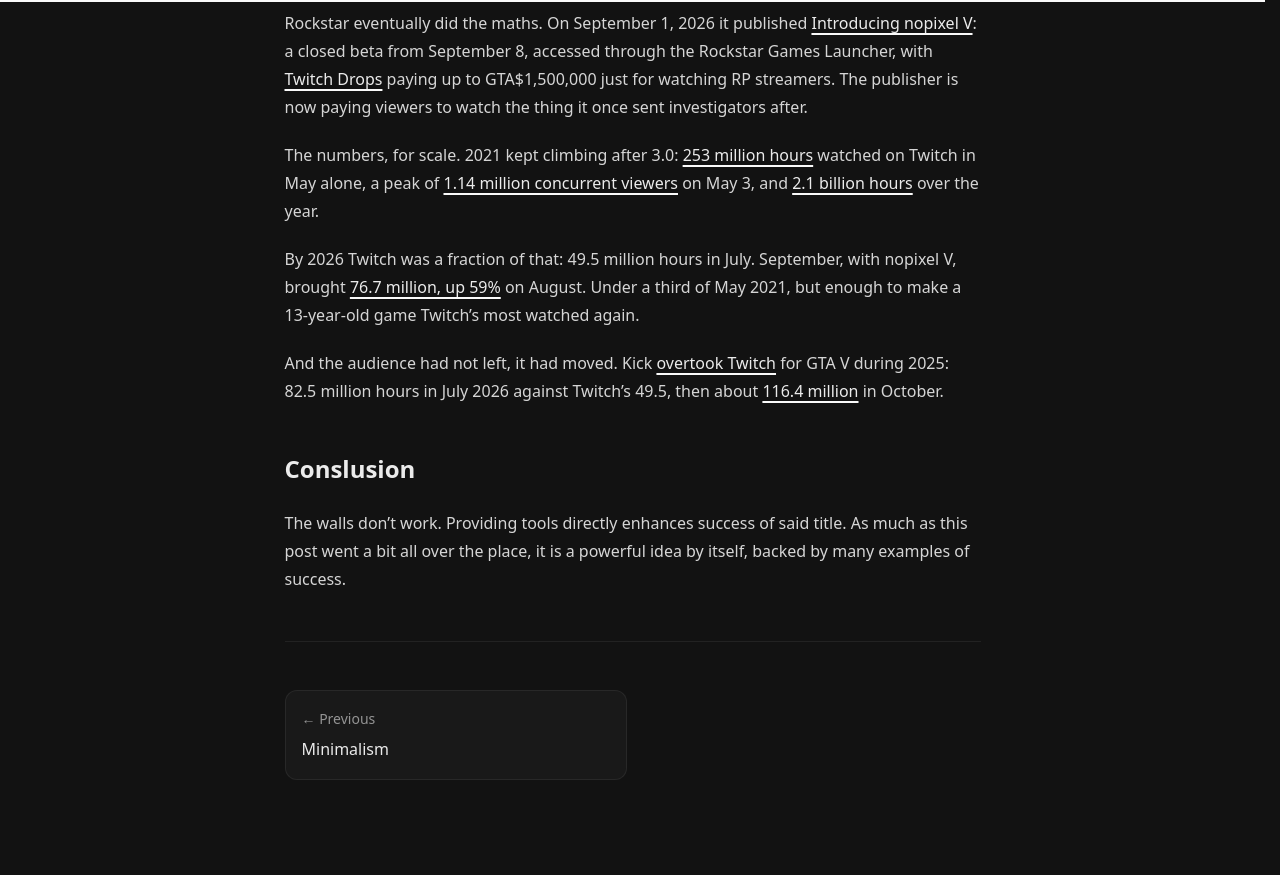
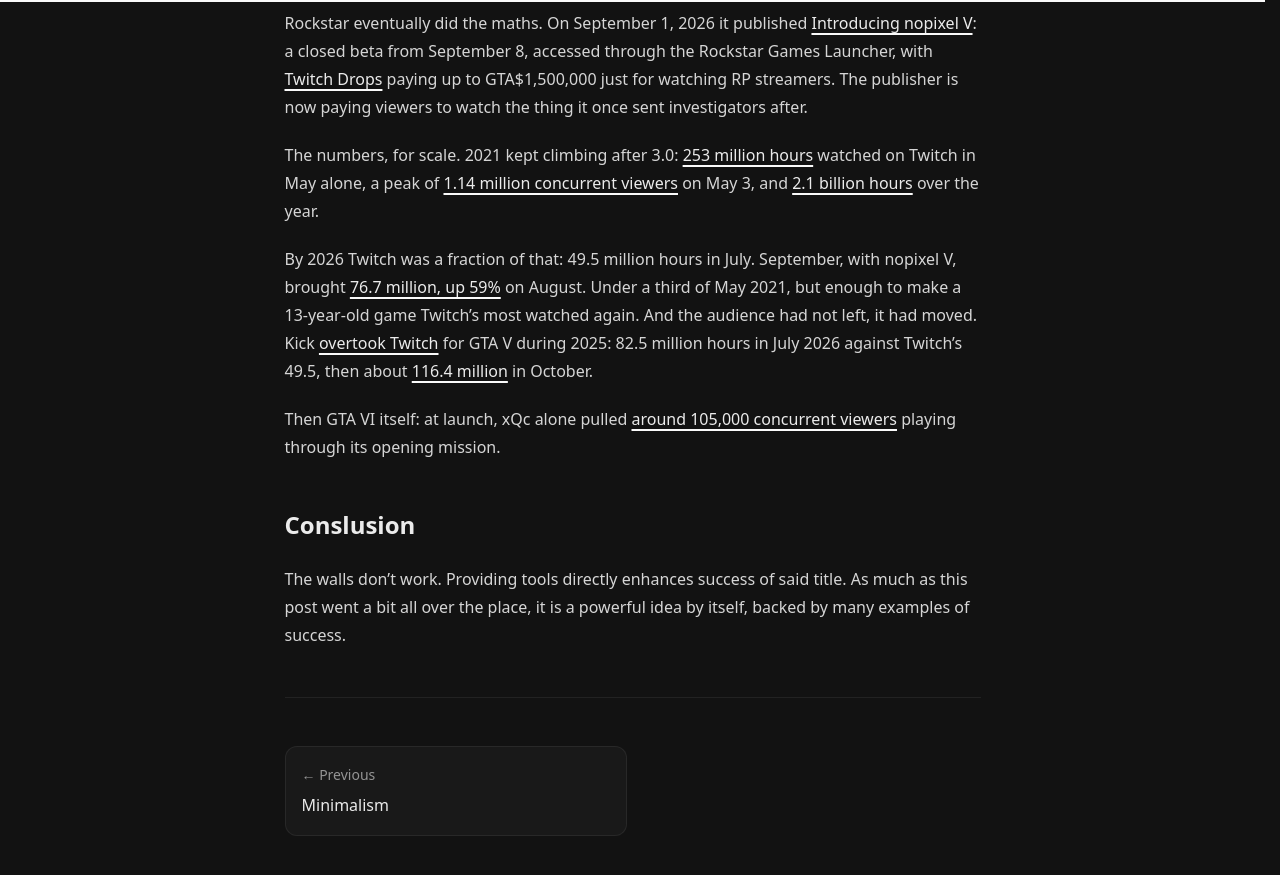
Before and after one commit to h8d13/dontreadthedocs, a Jekyll site: the page built from _notes/modding-wizards.md, in a window 1280 px wide and 900 px high, scrolled down 7600 px. Shown: the top 875 px of the window. Built offline with Jekyll 4.4.1, drawn with Linux system fonts in a browser that asks for light colours; before the commit the page ends 8444 px from its top, so only the background shows below that.

Commit message:
add xqc note
Signed-off-by: h8d13 <hadean-eon-dev@proton.me>

```diff
--- a/_notes/modding-wizards.md
+++ b/_notes/modding-wizards.md
@@ -288,10 +288,12 @@ on May 3, and [2.1 billion hours][rp-2021] over the year.
 By 2026 Twitch was a fraction of that: 49.5 million hours in July. September, with
 nopixel V, brought [76.7 million, up 59%][rp-sept26] on August. Under a third of
 May 2021, but enough to make a 13-year-old game Twitch's most watched again.
-
 And the audience had not left, it had moved. Kick [overtook Twitch][rp-kick] for
 GTA V during 2025: 82.5 million hours in July 2026 against Twitch's 49.5, then about
 [116.4 million][rp-kick-oct] in October.
+
+Then GTA VI itself: at launch, xQc alone pulled [around 105,000 concurrent
+viewers][rp-xqc] playing through its opening mission.
 
 ## Conslusion
 
@@ -366,6 +368,7 @@ itself, backed by many examples of success.
 [rp-twitchtracker]: https://twitchtracker.com/games/32982
 [rp-2021]: https://gameworldobserver.com/2021/12/24/gta-v-becomes-twitchs-most-streamed-video-game-of-2021-with-2-1-billion-hours-watched
 [rp-sept26]: https://streamscharts.com/news/twitch-september-2026-results
+[rp-xqc]: https://streamscharts.com/channels/xqc/streams/321206426716
 [rp-kick]: https://streamscharts.com/news/kick-overtakes-twitch-gta-v-viewership
 [rp-kick-oct]: https://streamscharts.com/news/kick-viewership-october-2026
 [nopixel-v]: https://www.rockstargames.com/newswire/article/17857581o753k1/introducing-nopixel-v
```
